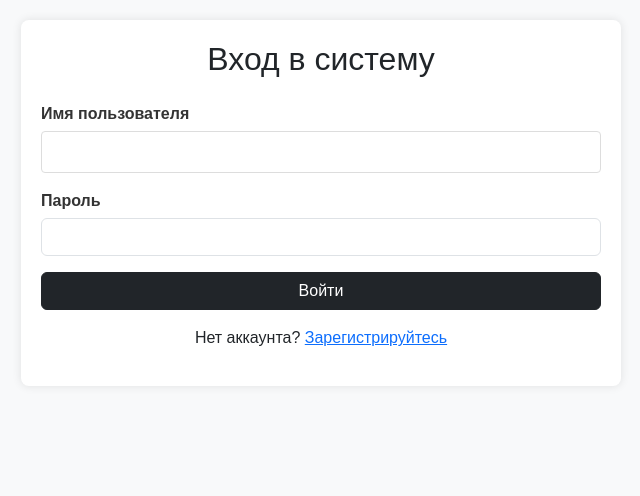
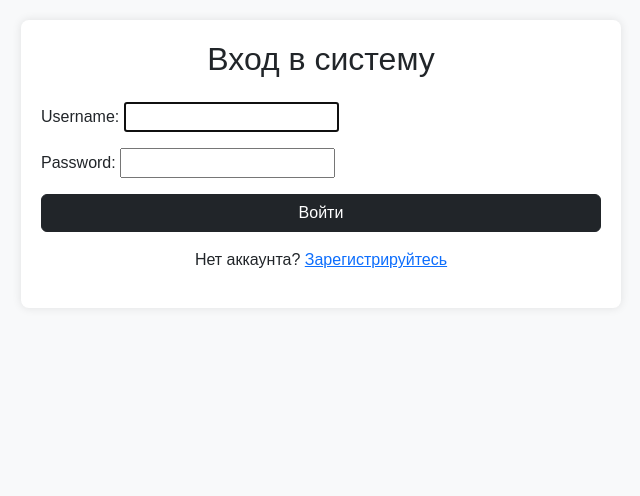
Before and after one commit to VladimirMonin/django_422, a Django app: page /users/login/ in a window 1280 px wide. Shown: the part 92-588 px from the top of the page, without its empty margins (319-959 px from the left). Run offline with Django 5.2, Linux system fonts and the light colour scheme.

Commit message:
lesson_67: базовый LoginView на служебной AuthenticationForm

```diff
--- a/users_app/templates/login.html
+++ b/users_app/templates/login.html
@@ -6,16 +6,9 @@
 <div class="container">
     <div class="form-container">
         <h2 class="text-center mb-4">Вход в систему</h2>
-        <form method="POST" action="{% url 'users:login' %}">
+        <form method="POST">
             {% csrf_token %}
-            <div class="form-group mb-3">
-                <label for="username">Имя пользователя</label>
-                <input type="text" class="form-control" id="username" name="username" required>
-            </div>
-            <div class="form-group mb-3">
-                <label for="password">Пароль</label>
-                <input type="password" class="form-control" id="password" name="password" required>
-            </div>
+            {{ form.as_p }}
             <button type="submit" class="btn btn-dark w-100">Войти</button>
         </form>
         <div class="mt-3 text-center">
--- a/users_app/urls.py
+++ b/users_app/urls.py
@@ -1,11 +1,11 @@
 from django.urls import path
-from users_app.views import login_user, register_user, profile_user, CustomLogoutView
+from users_app.views import register_user, profile_user, CustomLogoutView, CustomLoginView
 
 
 app_name = "users"
 
 urlpatterns = [
-    path("login/", login_user, name="login"),
+    path("login/", CustomLoginView.as_view(), name="login"),
     path("register/", register_user, name="register"),
     path("logout/", CustomLogoutView.as_view(), name="logout"),
     path("profile/", profile_user, name="profile"),
--- a/users_app/views.py
+++ b/users_app/views.py
@@ -3,14 +3,14 @@ from django.contrib.auth import login, logout, authenticate
 from django.contrib import messages
 from django.urls import reverse
 from django.contrib.auth.models import User
-from django.contrib.auth.views import LogoutView
+from django.contrib.auth.views import LogoutView, LoginView
 
 
 from django.shortcuts import render, redirect
 from django.contrib.auth import login, logout, authenticate
 from django.contrib import messages
 from django.urls import reverse
-
+from django.contrib.auth.forms import AuthenticationForm
 
 def login_user(request):
     """View функция для авторизации пользователя"""
@@ -38,6 +38,12 @@ def login_user(request):
             messages.error(request, "Неверное имя пользователя или пароль")
 
     return render(request, "login.html")
+
+
+class CustomLoginView(LoginView):
+    template_name = 'login.html'
+    form_class = AuthenticationForm
+    next_page = 'main'
 
 
 class CustomLogoutView(LogoutView):
```
Also changed, not shown: users_app/forms.py (added).
